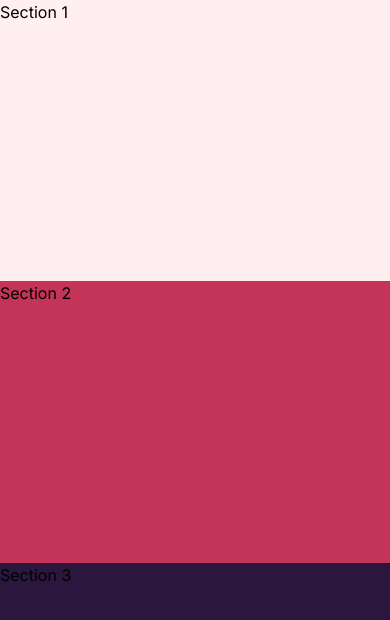
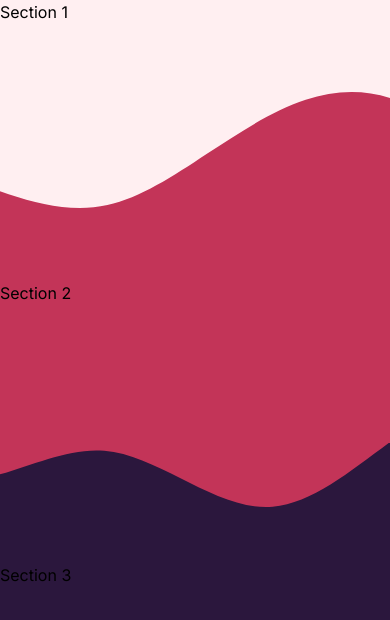
Before and after one commit to AlexKoppara/personal-website, a Next.js app: page / in a window 390 px wide. Shown: the top 620 px of the page. Built offline with nearby package versions, Linux system fonts and the light colour scheme.

Commit message:
fix backgrounds

```diff
--- a/src/app/globals.css
+++ b/src/app/globals.css
@@ -3,9 +3,6 @@
 @tailwind utilities;
 
 :root {
-  /* --foreground-rgb: 0, 0, 0;
-  --background-start-rgb: 214, 219, 220;
-  --background-end-rgb: 255, 255, 255; */
   --background-color: theme('colors.lightPink');
   --screen-sm: 640px;
   --screen-md: 768px;
@@ -14,49 +11,6 @@
   --screen-2xl: 1536px;
 }
 
-@media (max-width: theme('screens.md')) {
-  :root {
-    --maroon-border: url('../../public/backgrounds/maroon/mobile/top.svg');
-    --purple-border: url('../../public/backgrounds/purple/mobile/top.svg');
-    /* --foreground-rgb: 0, 0, 0;
-    --background-start-rgb: 214, 219, 220;
-    --background-end-rgb: 255, 255, 255; */
-  }
-}
-
-@media (min-width: theme('screens.md')) {
-  :root {
-    --maroon-border: url('../../public/backgrounds/maroon/web/top.svg');
-    --purple-border: url('../../public/backgrounds/purple/web/top.svg');
-    /* --foreground-rgb: 0, 0, 0;
-    --background-start-rgb: 214, 219, 220;
-    --background-end-rgb: 255, 255, 255; */
-  }
-}
-
-/* @media (prefers-color-scheme: dark) {
-  :root {
-    --foreground-rgb: 255, 255, 255;
-    --background-start-rgb: 0, 0, 0;
-    --background-end-rgb: 0, 0, 0;
-  }
-} */
-
 body {
   background-color: var(--background-color);
-  /* color: rgb(var(--foreground-rgb));
-  background: linear-gradient(
-      to bottom,
-      transparent,
-      rgb(var(--background-end-rgb))
-    )
-    rgb(var(--background-start-rgb)); */
 }
-
-.maroon-border {
-  background-image: var(--maroon-border);
-  background-position: center; /* Center the image */
-  background-repeat: no-repeat; /* Do not repeat the image */
-  background-size:  100% 100%; /* Resize the background image to cover the entire container */
-  width: 100%;
-}
--- a/src/app/page.tsx
+++ b/src/app/page.tsx
@@ -1,15 +1,54 @@
 import Image from 'next/image'
+import maroonBorderWeb from '../../public/backgrounds/maroon/web/top.svg'
+import maroonBorderMobile from '../../public/backgrounds/maroon/mobile/top.svg'
+import purpleBorderWeb from '../../public/backgrounds/purple/web/top.svg'
+import purpleBorderMobile from '../../public/backgrounds/purple/mobile/top.svg'
+
 
 export default function Home() {
   return (
     <main className="flex min-h-screen flex-col items-center justify-between  w-full h-full absolute">
-      <div className="w-full h-full">
+      <div className="flex w-full h-full flex-col justify-between">
         <p>Section 1</p>
-        <div className='maroon-border w-full' />
+        <div className='w-full block md:hidden -mb-1'>
+          <Image
+            priority
+            src={maroonBorderMobile}
+            alt="Maroon Border"
+            fill
+            className='!relative'
+          />
+        </div>
+        <div className='w-full hidden md:block  -mb-1'>
+          <Image
+            priority
+            src={maroonBorderWeb}
+            alt="Maroon Border"
+            fill
+            className='!relative'
+          />
+        </div>
       </div>
-      <div className="bg-maroon w-full h-full">
+      <div className="bg-maroon flex w-full h-full flex-col justify-between">
         <p>Section 2</p>
-        <div className='maroon-border w-full' />
+        <div className='w-full block md:hidden  -mb-1'>
+          <Image
+            priority
+            src={purpleBorderMobile}
+            alt="Purple Border"
+            fill
+            className='!relative'
+          />
+        </div>
+        <div className='w-full hidden md:block  -mb-1'>
+          <Image
+            priority
+            src={purpleBorderWeb}
+            alt="Purple Border"
+            fill
+            className='!relative'
+          />
+        </div>
       </div>
       <div className="bg-darkPurple w-full h-full">
         <p>Section 3</p>
```
Also changed, not shown: public/backgrounds/purple/mobile/top.svg.
